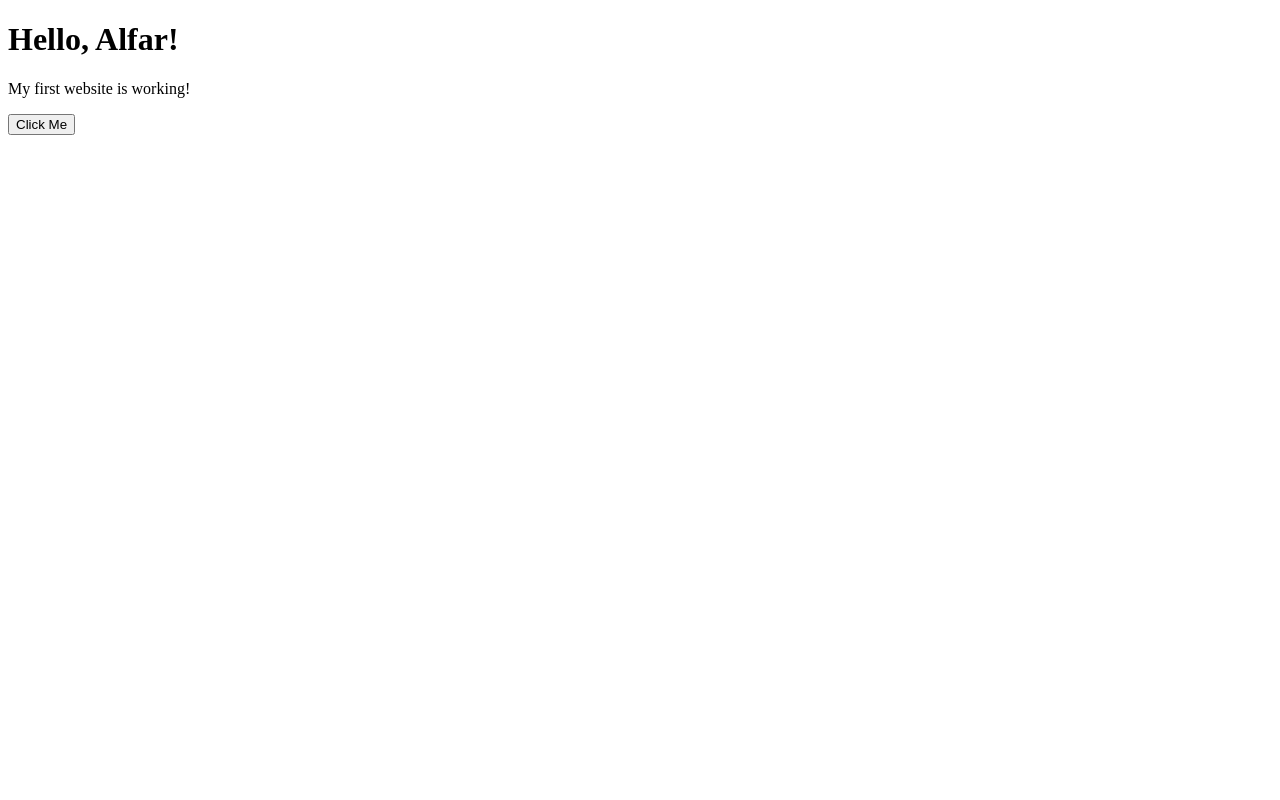
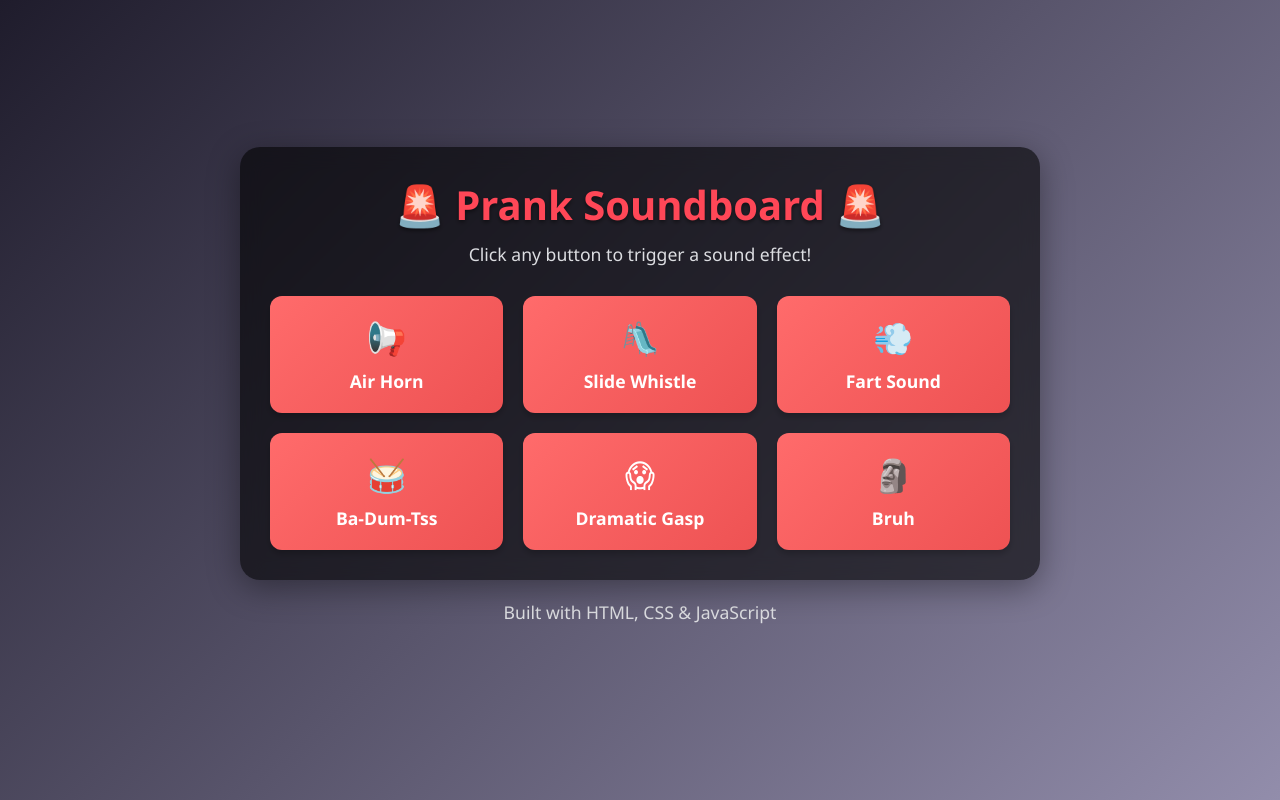
Before and after one commit to alfa-a11y/my-second, a plain HTML site: page index.html in a window 1280 px wide. Drawn offline with Linux system fonts and the light colour scheme.

Commit message:
Revamp index.html for Ultimate Prank Soundboard

```diff
--- a/index.html
+++ b/index.html
@@ -1,14 +1,139 @@
-
 <!DOCTYPE html>
 <html lang="en">
 <head>
     <meta charset="UTF-8">
     <meta name="viewport" content="width=device-width, initial-scale=1.0">
-    <title>My First Website</title>
+    <title>Ultimate Prank Soundboard</title>
+    <style>
+        * {
+            box-sizing: border-box;
+            margin: 0;
+            padding: 0;
+            font-family: 'Segoe UI', Tahoma, Geneva, Verdana, sans-serif;
+        }
+
+        body {
+            background: linear-gradient(135deg, #1f1c2c, #928dab);
+            color: #fff;
+            min-height: 100vh;
+            display: flex;
+            flex-direction: column;
+            align-items: center;
+            justify-content: center;
+            padding: 20px;
+        }
+
+        .container {
+            max-width: 800px;
+            width: 100%;
+            background: rgba(0, 0, 0, 0.6);
+            backdrop-filter: blur(10px);
+            border-radius: 20px;
+            padding: 30px;
+            box-shadow: 0 8px 32px 0 rgba(0, 0, 0, 0.37);
+            text-align: center;
+        }
+
+        h1 {
+            font-size: 2.5rem;
+            margin-bottom: 10px;
+            color: #ff4757;
+            text-shadow: 0 2px 4px rgba(0,0,0,0.5);
+        }
+
+        p {
+            color: #dcdde1;
+            margin-bottom: 30px;
+            font-size: 1.1rem;
+        }
+
+        .grid {
+            display: grid;
+            grid-template-columns: repeat(auto-fit, minmax(180px, 1fr));
+            gap: 20px;
+        }
+
+        .btn {
+            background: linear-gradient(135deg, #ff6b6b, #ee5253);
+            border: none;
+            border-radius: 12px;
+            color: white;
+            padding: 20px 15px;
+            font-size: 1.1rem;
+            font-weight: bold;
+            cursor: pointer;
+            transition: transform 0.1s ease, box-shadow 0.2s ease, background 0.2s;
+            box-shadow: 0 4px 6px rgba(0,0,0,0.2);
+            display: flex;
+            flex-direction: column;
+            align-items: center;
+            gap: 10px;
+        }
+
+        .btn span {
+            font-size: 2rem;
+        }
+
+        .btn:hover {
+            transform: translateY(-3px);
+            box-shadow: 0 6px 12px rgba(238, 82, 83, 0.4);
+            background: linear-gradient(135deg, #ff5252, #ff4757);
+        }
+
+        .btn:active {
+            transform: translateY(1px);
+            box-shadow: 0 2px 4px rgba(0,0,0,0.2);
+        }
+
+        footer {
+            margin-top: 20px;
+            font-size: 0.9rem;
+            color: #a4b0be;
+        }
+    </style>
 </head>
 <body>
-    <h1>Hello, Alfar!</h1>
-    <p>My first website is working!</p>
-    <button onclick="alert('Welcome!')">Click Me</button>
+
+    <div class="container">
+        <h1>🚨 Prank Soundboard 🚨</h1>
+        <p>Click any button to trigger a sound effect!</p>
+
+        <div class="grid">
+            <button class="btn" onclick="playSound('https://www.myinstants.com/media/sounds/air-horn_1.mp3')">
+                <span>📢</span> Air Horn
+            </button>
+            <button class="btn" onclick="playSound('https://www.myinstants.com/media/sounds/cartoon-slide-whistle-up.mp3')">
+                <span>🛝</span> Slide Whistle
+            </button>
+            <button class="btn" onclick="playSound('https://www.myinstants.com/media/sounds/fart-sound_1.mp3')">
+                <span>💨</span> Fart Sound
+            </button>
+            <button class="btn" onclick="playSound('https://www.myinstants.com/media/sounds/rimshot.mp3')">
+                <span>🥁</span> Ba-Dum-Tss
+            </button>
+            <button class="btn" onclick="playSound('https://www.myinstants.com/media/sounds/dramatic-gasp.mp3')">
+                <span>😱</span> Dramatic Gasp
+            </button>
+            <button class="btn" onclick="playSound('https://www.myinstants.com/media/sounds/bruh-sound-effect-2.mp3')">
+                <span>🗿</span> Bruh
+            </button>
+        </div>
+    </div>
+
+    <footer>
+        <p>Built with HTML, CSS & JavaScript</p>
+    </footer>
+
+    <script>
+        function playSound(url) {
+            // Stops overlapping audio glitches by creating a fresh Audio instance per click
+            const audio = new Audio(url);
+            audio.currentTime = 0;
+            audio.play().catch(error => {
+                console.log("Audio playback blocked or failed: ", error);
+            });
+        }
+    </script>
+
 </body>
 </html>
```
